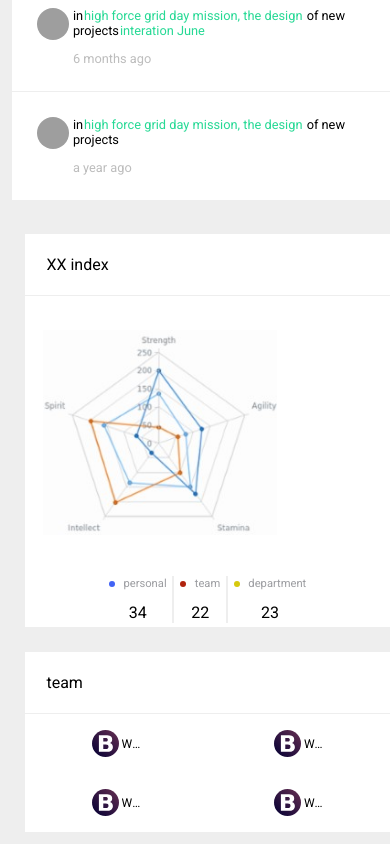
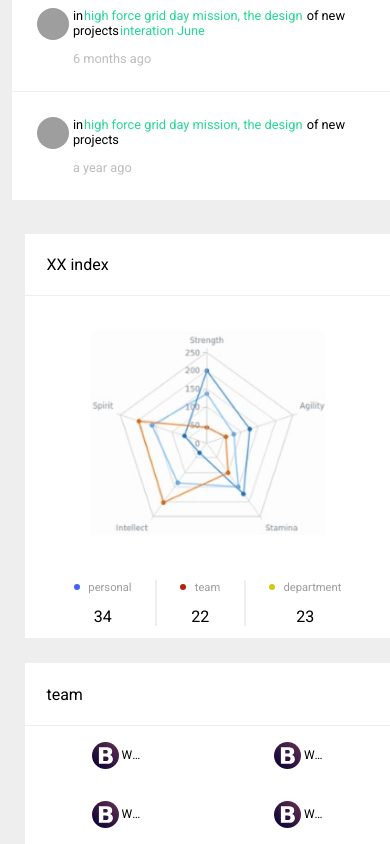
Before and after one commit to nicokurogane/react-dashboard, a React (Create React App) app: page / in a window 390 px wide. Shown: the part 1718-2562 px from the top of the page. Built offline with nearby package versions, Linux system fonts and the light colour scheme; grey boxes are pictures that could not be loaded.

Commit message:
Fixed css for the graphic

```diff
--- a/src/components/graphic_card/graphiccard.css
+++ b/src/components/graphic_card/graphiccard.css
@@ -29,8 +29,24 @@
 }
 
 @media screen and (max-width: 786px) {
+
+  .graphic-card-info-container{
+    display: flex;
+    flex-direction: column;
+    justify-content: center;
+    align-items: center;
+  }
+
   .radar-chart {
     width: 60vw;
-    margin: 4vh 4.5vw;
   }
+
+  .chart-scores-container{
+    padding: 3vw 0;
+  }
+
+  .vbar-legend {
+    margin: 0 6vw;
+  }
+
 }
```
